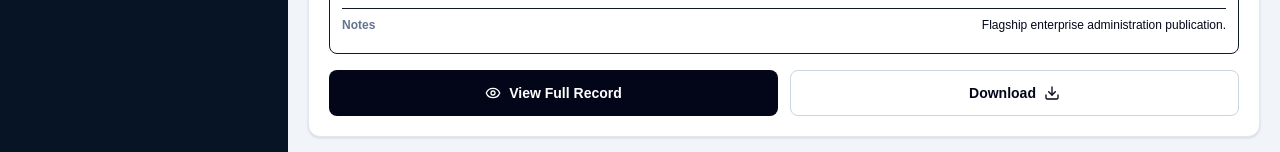
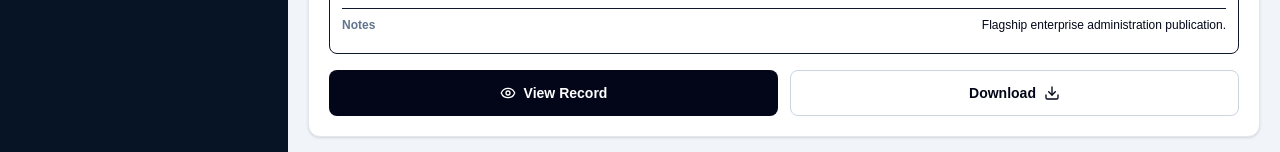
Before and after one commit to Hassan-Industries/hassan-industries-eos, a Next.js app in the folder portal/: page /governance-library in a window 1280 px wide. Shown: the part 2145-2297 px from the top of the page. Built offline with nearby package versions, Linux system fonts and the light colour scheme.

Commit message:
Changelog and record name updated

```diff
--- a/portal/components/governance-library/PublicationDetailsPreview.tsx
+++ b/portal/components/governance-library/PublicationDetailsPreview.tsx
@@ -148,7 +148,7 @@ export default function PublicationDetailsPreview({
           className="inline-flex items-center justify-center gap-2 rounded-lg bg-slate-950 px-4 py-3 text-sm font-bold text-white transition hover:bg-slate-800"
         >
           <Eye className="h-4 w-4" />
-          View Full Record
+          View Record
         </Link>
 
         <button
```
Also changed, not shown: 1 other file (tests, documents, lock files or other folders).
